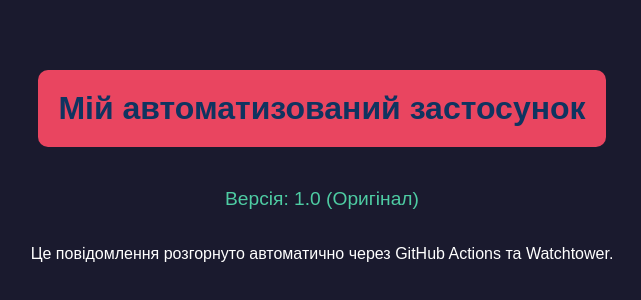
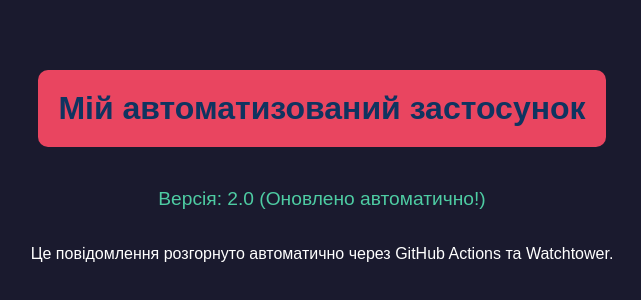
Before and after one commit to Vladilyse/it-infra-lab5, a plain HTML site: page app/index.html in a window 1280 px wide. Shown: the part 236-536 px from the top of the page, without its empty margins (318-959 px from the left). Drawn offline with Linux system fonts and the light colour scheme.

Commit message:
Add main

```diff
--- a/app/index.html
+++ b/app/index.html
@@ -21,7 +21,7 @@
 </head>
 <body>
     <h1>Мій автоматизований застосунок</h1>
-    <p class="status">Версія: 1.0 (Оригінал)</p>
+    <p class="status">Версія: 2.0 (Оновлено автоматично!)</p>
     <p>Це повідомлення розгорнуто автоматично через GitHub Actions та Watchtower.</p>
 </body>
 </html>
```
Also changed, not shown: 1 other file.
